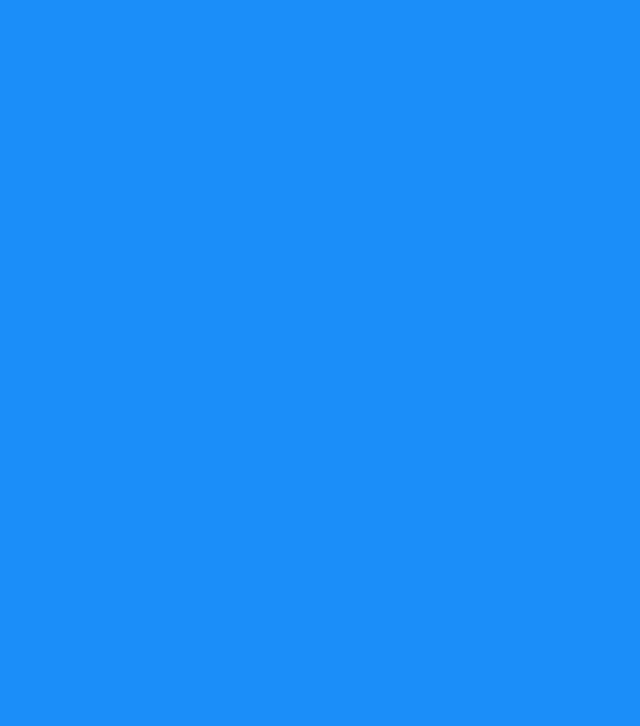
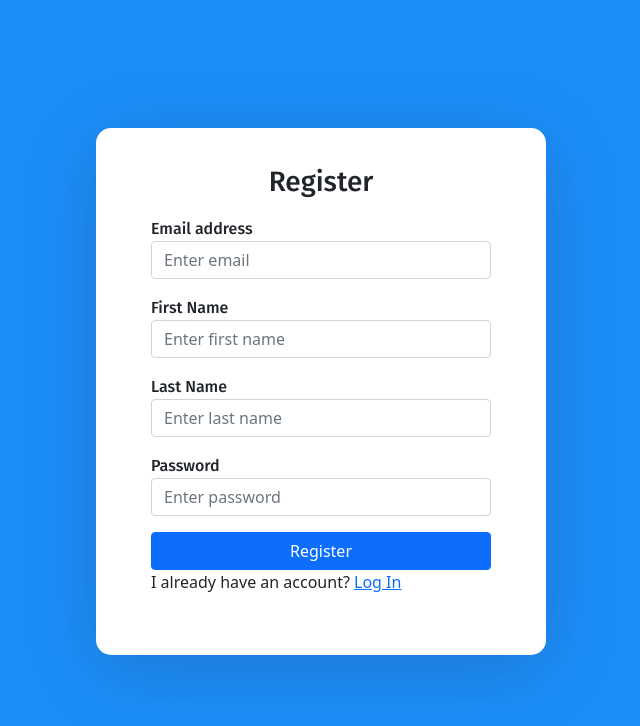
Before and after one commit to AntoineDuplaa/serverlessArchitecture, a React (Create React App) app: page /register in a window 1280 px wide. Before the commit this address had no page. Shown: the top 726 px of the page, without its empty margins (319-959 px from the left). Built offline with nearby package versions, Linux system fonts and the light colour scheme.

Commit message:
add register

```diff
--- a/src/App.js
+++ b/src/App.js
@@ -1,8 +1,8 @@
 import './style/App.css';
 import { BrowserRouter as Router, Routes, Route, Link } from 'react-router-dom'
 import Home from "./routes/home";
-import SignIn from "./routes/SignIn";
 import LogIn from "./routes/LogIn";
+import Register from "./routes/Register";
 
 function App() {
   return (
@@ -12,8 +12,8 @@ function App() {
             <div>
               <Routes>
                   <Route exact path="/" element={<LogIn />} />
-                  <Route exact path="/logIn" element={<LogIn />} />
-                  <Route exact path="/signIn" element={<SignIn />} />
+                  <Route exact path="/login" element={<LogIn />} />
+                  <Route exact path="/register" element={<Register />} />
                   <Route path="/home" element={<Home />} />
               </Routes>
             </div>
--- a/src/firebase.js
+++ b/src/firebase.js
@@ -1,23 +1,22 @@
 // Import the functions you need from the SDKs you need
-import { initializeApp } from "firebase/app";
-import { useEffect, useState } from "react";
-import { getAuth, createUserWithEmailAndPassword, signInWithEmailAndPassword, onAuthStateChanged, signOut } from "firebase/auth";
+import {initializeApp} from "firebase/app";
+import {useEffect, useState} from "react";
+import {getAuth, onAuthStateChanged, signInWithEmailAndPassword, signOut, createUserWithEmailAndPassword} from "firebase/auth";
 //import { getFirestore } from 'firebase/firestore/lite';
-import { getFirestore } from "firebase/firestore";
+import {getFirestore, collection, addDoc} from "firebase/firestore";
 
 // TODO: Add SDKs for Firebase products that you want to use
 // https://firebase.google.com/docs/web/setup#available-libraries
 
 // Your web app's Firebase configuration
 const firebaseConfig = {
-    apiKey: "AIzaSyCGQ0tYppWFJkuSxBhOpkH0xVDmX245Vdc",
-    authDomain: "project-id.firebaseapp.com",
-    databaseURL: "https://project-id.firebaseio.com",
-    projectId: "project-id",
-    storageBucket: "project-id.appspot.com",
-    messagingSenderId: "637908496727",
-    appId: "2:637908496727:web:a4284b4c99e329d5",
-    measurementId: "G-9VP01NDSXJ"
+    apiKey: "AIzaSyAX58QmC9cMDqOdMJtj4t_A0i-hR-nwZ58",
+    authDomain: "serverlessarchitecture-da270.firebaseapp.com",
+    projectId: "serverlessarchitecture-da270",
+    storageBucket: "serverlessarchitecture-da270.appspot.com",
+    messagingSenderId: "17529469755",
+    appId: "1:17529469755:web:c3b04933bf7aca5759d51e",
+    measurementId: "G-BCRQ90E5TN"
 };
 
 // Initialize Firebase
@@ -25,19 +24,39 @@ const app = initializeApp(firebaseConfig);
 const auth = getAuth();
 const db = getFirestore(app);
 
-export default db;
-
+//export default db;
+export default auth;
 
 export function login(email, password) {
     signInWithEmailAndPassword(auth, email, password)
         .then(user => {
-            console.log("hey");
             window.location = '/home';
             // Sign in success
             // Route to site here
         }).catch(error => {
         console.error(error);
-    })
+    });
+}
+
+export function register(email, password, firstName, lastName) {
+    createUserWithEmailAndPassword(auth, email, password)
+        .then(response => {
+            try {
+                const docUser = addDoc(collection(db, "Users"), {
+                    email: email,
+                    firstName: firstName,
+                    lastName: lastName
+                });
+                console.log("Document written with ID: ", docUser.id);
+            } catch (e) {
+                console.error("Error adding document: ", e);
+            }
+            //window.location = '/login';
+            // Sign in success
+            // Route to site here
+        }).catch(error => {
+        console.error(error);
+    });
 }
 
 export function logout() {
@@ -48,8 +67,7 @@ export function useAuth() {
     const [ currentUser, setCurrentUser ] = useState();
 
     useEffect(() => {
-        const unsub = onAuthStateChanged(auth, user => setCurrentUser(user));
-        return unsub;
+        return onAuthStateChanged(auth, user => setCurrentUser(user));
     }, [])
 
     return currentUser;
--- a/src/routes/LogIn.js
+++ b/src/routes/LogIn.js
@@ -1,6 +1,7 @@
 import { useRef, useState } from "react";
 import './../../node_modules/bootstrap/dist/css/bootstrap.min.css';
 import './../style/App.css'
+import {login} from "../firebase";
 
 const LogIn = () => {
     const emailRef = useRef();
@@ -30,11 +31,11 @@ const LogIn = () => {
                 />
             </div>
             <div className="d-grid">
-                <button type="submit" className="btn btn-primary" onClick={console.log("test")}>
-                    Log In
+                <button type="submit" className="btn btn-primary" onClick={() => login(emailRef.current.value, passwordRef.current.value)}>
+                    Log in
                 </button>
             </div>
-            <p>I don't have any account, <a href={"/signIn"}>Sign In</a></p>
+            <p>I don't have any account, <a href={"/register"}>Register</a></p>
         </div>
     );
 };
--- /dev/null
+++ b/src/routes/Register.js
@@ -0,0 +1,59 @@
+import { useRef, useState } from "react";
+import './../../node_modules/bootstrap/dist/css/bootstrap.min.css';
+import './../style/App.css'
+import {register} from "../firebase";
+
+const Register = () => {
+    const emailRef = useRef();
+    const passwordRef = useRef();
+    const firstNameRef = useRef();
+    const lastNameRef = useRef();
+
+    return (
+        <div className="auth-inner" style={{marginTop: '0%'}}>
+            <h3>Register</h3>
+            <div className="mb-3">
+                <label>Email address</label>
+                <input
+                    type="email"
+                    className="form-control"
+                    placeholder="Enter email"
+                    ref={emailRef}
+                />
+            </div>
+            <div className="mb-3">
+                <label>First Name</label>
+                <input
+                    className="form-control"
+                    placeholder="Enter first name"
+                    ref={firstNameRef}
+                />
+            </div>
+            <div className="mb-3">
+                <label>Last Name</label>
+                <input
+                    className="form-control"
+                    placeholder="Enter last name"
+                    ref={lastNameRef}
+                />
+            </div>
+            <div className="mb-3">
+                <label>Password</label>
+                <input
+                    type="password"
+                    className="form-control"
+                    placeholder="Enter password"
+                    ref={passwordRef}
+                />
+            </div>
+            <div className="d-grid">
+                <button type="submit" className="btn btn-primary" onClick={() => register(emailRef.current.value, passwordRef.current.value, firstNameRef.current.value, lastNameRef.current.value)}>
+                    Register
+                </button>
+            </div>
+            <p>I already have an account? <a href={"/login"}>Log In</a></p>
+        </div>
+    );
+};
+
+export default Register;
--- a/src/routes/SignIn.js
+++ /dev/null
@@ -1,40 +0,0 @@
-import { useRef, useState } from "react";
-import './../../node_modules/bootstrap/dist/css/bootstrap.min.css';
-import './../style/App.css'
-
-const LogIn = () => {
-    const emailRef = useRef();
-    const passwordRef = useRef();
-
-    return (
-        <div className="auth-inner" style={{marginTop: '0%'}}>
-            <h3>Sign In</h3>
-            <div className="mb-3">
-                <label>Email address</label>
-                <input
-                    type="email"
-                    className="form-control"
-                    placeholder="Enter email"
-                    ref={emailRef}
-                />
-            </div>
-            <div className="mb-3">
-                <label>Password</label>
-                <input
-                    type="password"
-                    className="form-control"
-                    placeholder="Enter password"
-                    ref={passwordRef}
-                />
-            </div>
-            <div className="d-grid">
-                <button type="submit" className="btn btn-primary" onClick={console.log("test")}>
-                    Log In
-                </button>
-            </div>
-            <p>I already have an account? <a href={"/logIn"}>Log In</a></p>
-        </div>
-    );
-};
-
-export default LogIn;
--- a/src/routes/home.js
+++ b/src/routes/home.js
@@ -1,9 +1,17 @@
 import React from 'react';
+import auth, {login, logout} from "../firebase";
 
 const Home = () => {
+    console.log(auth);
+
     return (
         <div>
             <p>hello</p>
+            <div className="d-grid">
+                <button type="submit" className="btn btn-primary" onClick={() => logout()}>
+                    Log out
+                </button>
+            </div>
         </div>
     );
 };
--- a/src/style/App.css
+++ b/src/style/App.css
@@ -1,3 +1,5 @@
+@import url('https://fonts.googleapis.com/css?family=Fira+Sans:400,500,600,700,800');
+
 .App {
   text-align: center;
 }
@@ -29,7 +31,6 @@
 }
 
 
-@import url('https://fonts.googleapis.com/css?family=Fira+Sans:400,500,600,700,800');
 * {
   box-sizing: border-box;
 }
```
